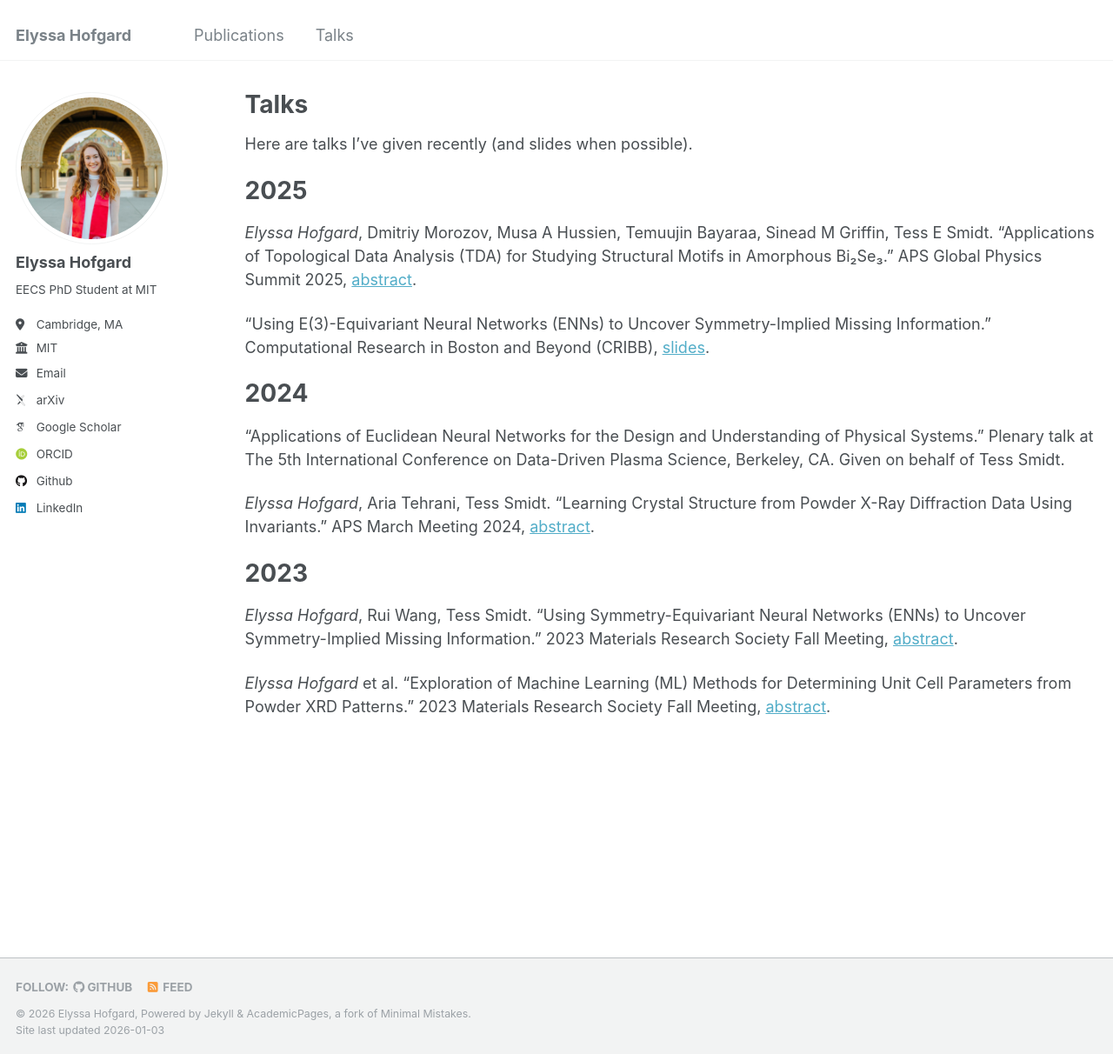
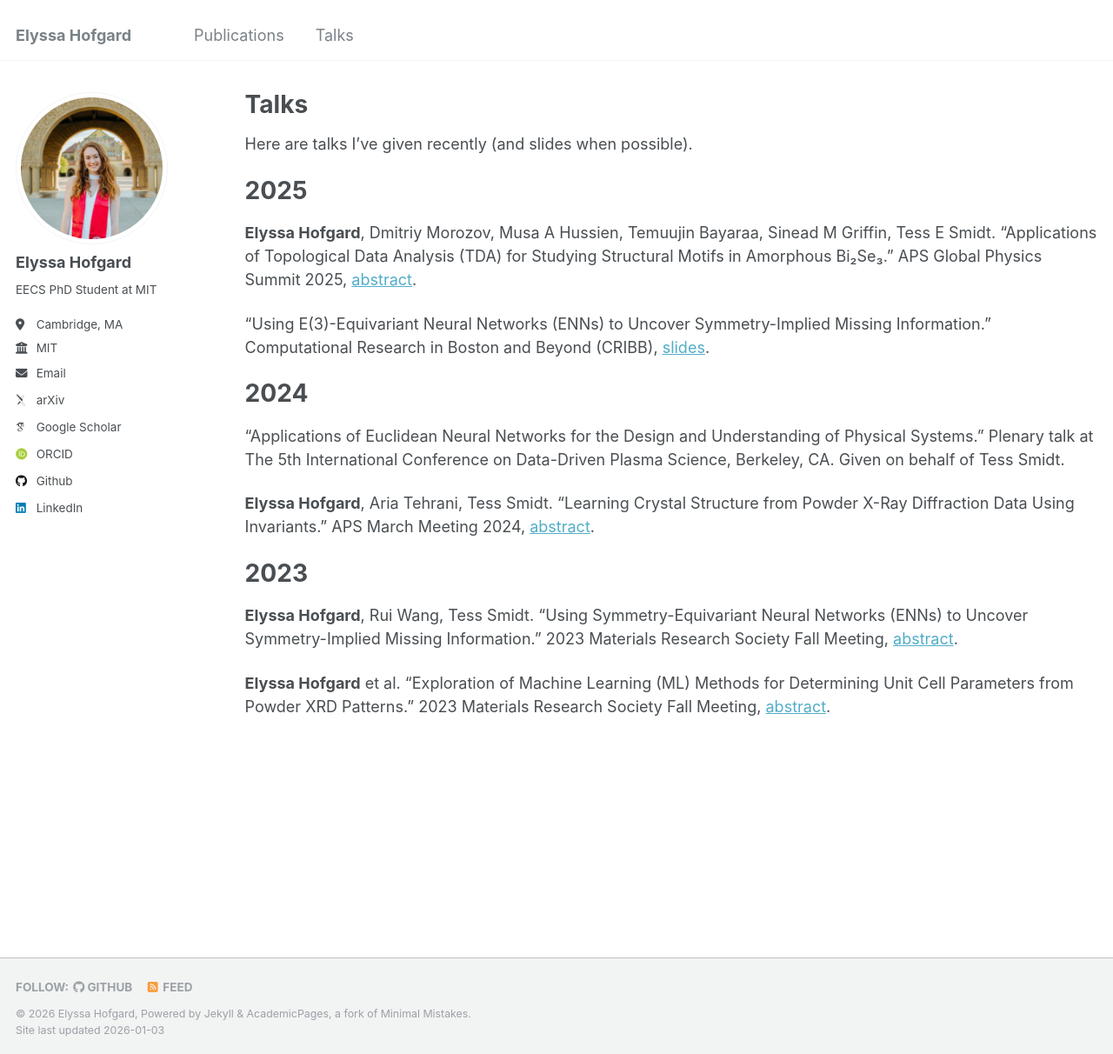
Before and after one commit to ehofgard/ehofgard.github.io, a Jekyll site: the page built from _pages/talks.md, in a window 1280 px wide and 1212 px high. Shown: the whole window at 87% size. Built offline with Jekyll 4.4.1, drawn with Linux system fonts in a browser that asks for light colours; some web fonts are replaced.

```diff
--- a/_pages/talks.md
+++ b/_pages/talks.md
@@ -9,7 +9,7 @@ Here are talks I've given recently (and slides when possible).
 
 # 2025
 
-*Elyssa Hofgard*, Dmitriy Morozov, Musa A Hussien, Temuujin Bayaraa, Sinead M Griffin, Tess E Smidt. "Applications of Topological Data Analysis (TDA) for Studying Structural Motifs in Amorphous Bi₂Se₃." APS Global Physics Summit 2025, [abstract](https://archive.aps.org/smt/2025/mar-t38/6/).
+**Elyssa Hofgard**, Dmitriy Morozov, Musa A Hussien, Temuujin Bayaraa, Sinead M Griffin, Tess E Smidt. "Applications of Topological Data Analysis (TDA) for Studying Structural Motifs in Amorphous Bi₂Se₃." APS Global Physics Summit 2025, [abstract](https://archive.aps.org/smt/2025/mar-t38/6/).
 
 "Using E(3)-Equivariant Neural Networks (ENNs) to Uncover Symmetry-Implied Missing Information." Computational Research in Boston and Beyond (CRIBB), [slides](https://docs.google.com/presentation/d/1q8u22X0BtomHKLl9cgc83KCwuo29qACTLlXQLM4IVdA/edit?usp=sharing).
 
@@ -18,10 +18,10 @@ Here are talks I've given recently (and slides when possible).
 
 "Applications of Euclidean Neural Networks for the Design and Understanding of Physical Systems." Plenary talk at The 5th International Conference on Data-Driven Plasma Science, Berkeley, CA. Given on behalf of Tess Smidt.
 
-*Elyssa Hofgard*, Aria Tehrani, Tess Smidt. "Learning Crystal Structure from Powder X-Ray Diffraction Data Using Invariants." APS March Meeting 2024, [abstract](https://meetings.aps.org/Meeting/MAR24/Session/W18.7).
+**Elyssa Hofgard**, Aria Tehrani, Tess Smidt. "Learning Crystal Structure from Powder X-Ray Diffraction Data Using Invariants." APS March Meeting 2024, [abstract](https://meetings.aps.org/Meeting/MAR24/Session/W18.7).
 
 # 2023
 
-*Elyssa Hofgard*, Rui Wang, Tess Smidt. "Using Symmetry-Equivariant Neural Networks (ENNs) to Uncover Symmetry-Implied Missing Information." 2023 Materials Research Society Fall Meeting, [abstract](https://mrs.digitellinc.com/p/s/ds060508-using-symmetry-equivariant-neural-networks-enns-to-uncover-symmetry-implied-missing-information-46542).
+**Elyssa Hofgard**, Rui Wang, Tess Smidt. "Using Symmetry-Equivariant Neural Networks (ENNs) to Uncover Symmetry-Implied Missing Information." 2023 Materials Research Society Fall Meeting, [abstract](https://mrs.digitellinc.com/p/s/ds060508-using-symmetry-equivariant-neural-networks-enns-to-uncover-symmetry-implied-missing-information-46542).
 
-*Elyssa Hofgard* et al. "Exploration of Machine Learning (ML) Methods for Determining Unit Cell Parameters from Powder XRD Patterns." 2023 Materials Research Society Fall Meeting, [abstract](https://mrs.digitellinc.com/p/s/ds010403-exploration-of-machine-learning-ml-methods-for-determining-unit-cell-parameters-from-powder-xrd-patterns-44307).
+**Elyssa Hofgard** et al. "Exploration of Machine Learning (ML) Methods for Determining Unit Cell Parameters from Powder XRD Patterns." 2023 Materials Research Society Fall Meeting, [abstract](https://mrs.digitellinc.com/p/s/ds010403-exploration-of-machine-learning-ml-methods-for-determining-unit-cell-parameters-from-powder-xrd-patterns-44307).
```
Also changed, not shown: _pages/about.md (+2 -2 lines).
